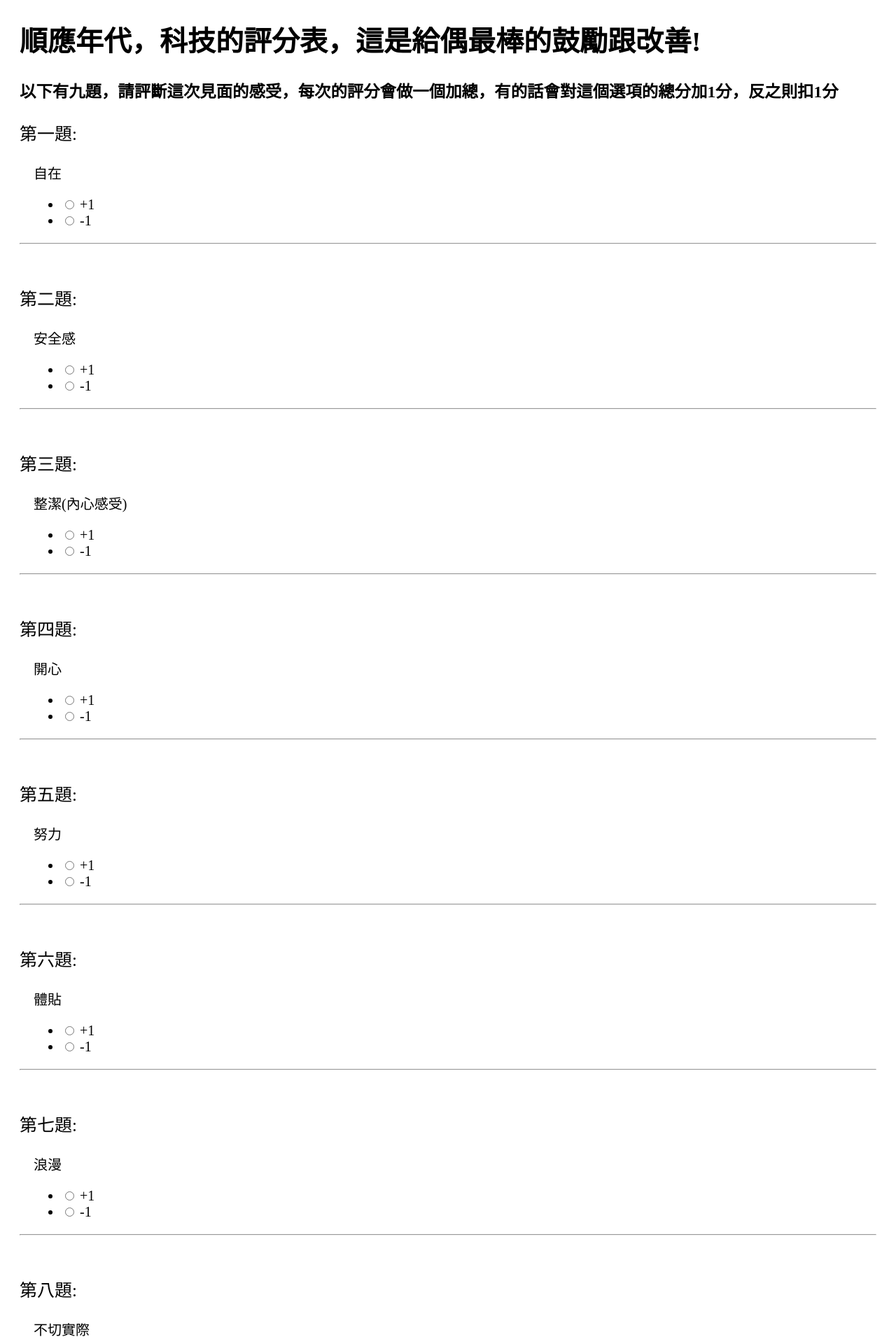
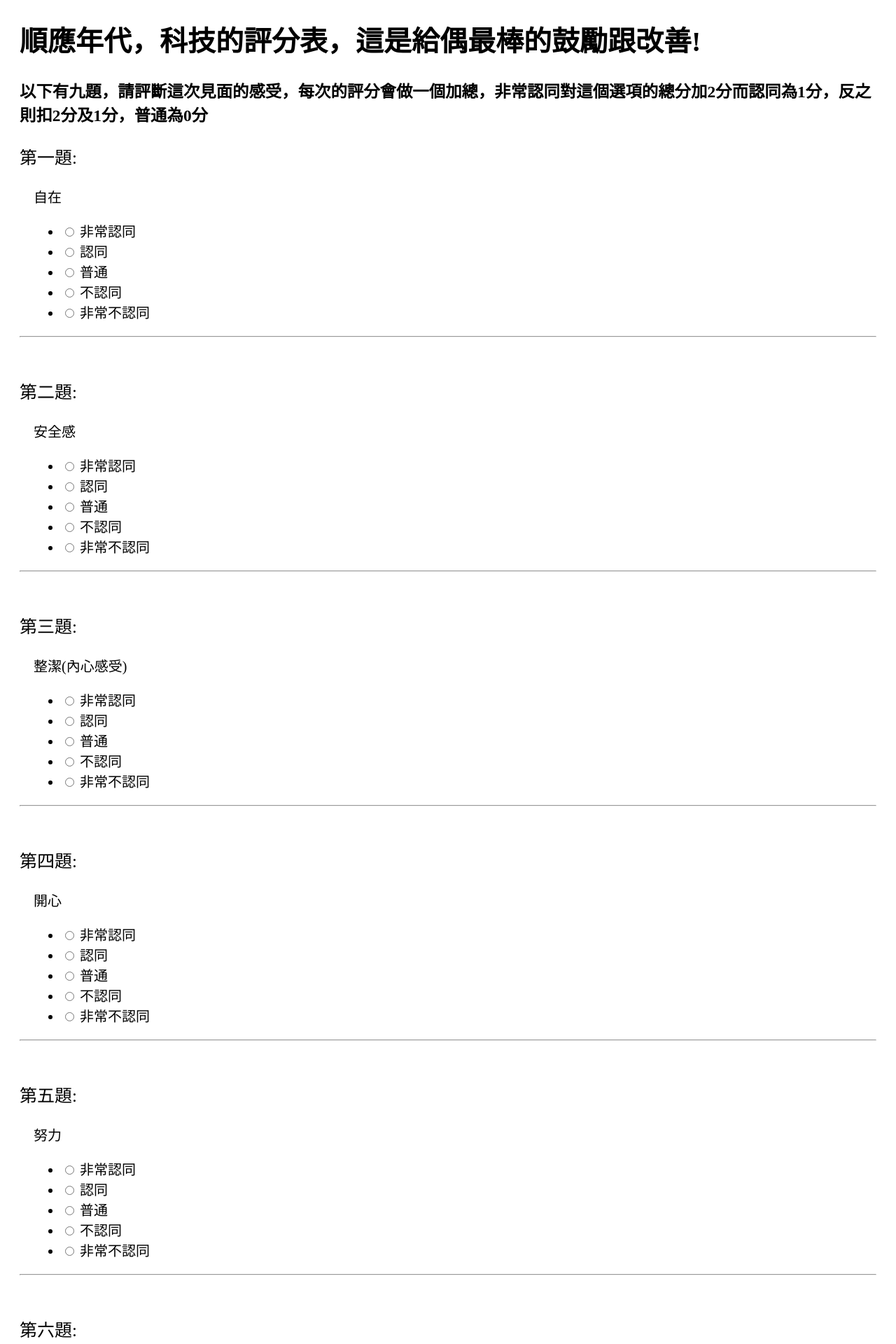
Before and after one commit to mike7777op/Flask_QA, a Flask app: page /index in a window 1280 px wide. Shown: the top 1920 px of the page at 70% size. Run offline with Flask 2, Linux system fonts and the light colour scheme.

Commit message:
update 0519

```diff
--- a/run.py
+++ b/run.py
@@ -43,15 +43,15 @@ class Answer(db.Model):
 db.create_all()
 
 class QAForm(FlaskForm):
-    FQ = RadioField(label='自在', coerce=int, choices=[(1,'+1'),(-1,'-1')], validators=[InputRequired()])
-    SQ = RadioField(label='安全感', coerce=int, choices=[(1,'+1'),(-1,'-1')], validators=[InputRequired()])
-    TQ = RadioField(label='整潔(內心感受)', coerce=int, choices=[(1,'+1'),(-1,'-1')], validators=[InputRequired()])
-    ForQ = RadioField(label='開心', coerce=int, choices=[(1,'+1'),(-1,'-1')], validators=[InputRequired()])
-    FivQ = RadioField(label='努力', coerce=int, choices=[(1,'+1'),(-1,'-1')], validators=[InputRequired()])
-    SixQ = RadioField(label='體貼', coerce=int, choices=[(1,'+1'),(-1,'-1')], validators=[InputRequired()])
-    SevQ = RadioField(label='浪漫', coerce=int, choices=[(1,'+1'),(-1,'-1')], validators=[InputRequired()])
-    EigQ = RadioField(label='不切實際', coerce=int, choices=[(1,'+1'),(-1,'-1')], validators=[InputRequired()])
-    NinQ = RadioField(label='失望', coerce=int, choices=[(1,'+1'),(-1,'-1')], validators=[InputRequired()])
+    FQ = RadioField(label='自在', coerce=int, choices=[(2,'非常認同'),(1,'認同'),(0,'普通'),(-1,'不認同'),(-2,'非常不認同')], validators=[InputRequired()])
+    SQ = RadioField(label='安全感', coerce=int, choices=[(2,'非常認同'),(1,'認同'),(0,'普通'),(-1,'不認同'),(-2,'非常不認同')], validators=[InputRequired()])
+    TQ = RadioField(label='整潔(內心感受)', coerce=int, choices=[(2,'非常認同'),(1,'認同'),(0,'普通'),(-1,'不認同'),(-2,'非常不認同')], validators=[InputRequired()])
+    ForQ = RadioField(label='開心', coerce=int, choices=[(2,'非常認同'),(1,'認同'),(0,'普通'),(-1,'不認同'),(-2,'非常不認同')], validators=[InputRequired()])
+    FivQ = RadioField(label='努力', coerce=int, choices=[(2,'非常認同'),(1,'認同'),(0,'普通'),(-1,'不認同'),(-2,'非常不認同')], validators=[InputRequired()])
+    SixQ = RadioField(label='體貼', coerce=int, choices=[(2,'非常認同'),(1,'認同'),(0,'普通'),(-1,'不認同'),(-2,'非常不認同')], validators=[InputRequired()])
+    SevQ = RadioField(label='浪漫', coerce=int, choices=[(2,'非常認同'),(1,'認同'),(0,'普通'),(-1,'不認同'),(-2,'非常不認同')], validators=[InputRequired()])
+    EigQ = RadioField(label='不切實際', coerce=int, choices=[(2,'非常認同'),(1,'認同'),(0,'普通'),(-1,'不認同'),(-2,'非常不認同')], validators=[InputRequired()])
+    NinQ = RadioField(label='失望', coerce=int, choices=[(2,'非常認同'),(1,'認同'),(0,'普通'),(-1,'不認同'),(-2,'非常不認同')], validators=[InputRequired()])
 
     submit = SubmitField(label='送出資料')
 
--- a/static/style.css
+++ b/static/style.css
@@ -56,7 +56,7 @@ p {
 }
 
 .zero {
-    margin-left: 440px;
+    margin-left: 438px;
     color:#848482;
     margin-top: -20px;
 
--- a/templates/index.html
+++ b/templates/index.html
@@ -62,7 +62,7 @@
     <div class="container">
         <h1>順應年代，科技的評分表，這是給偶最棒的鼓勵跟改善!</h1>
         <form method="POST" name="table">
-            <h3>以下有九題，請評斷這次見面的感受，每次的評分會做一個加總，有的話會對這個選項的總分加1分，反之則扣1分</h3>
+            <h3>以下有九題，請評斷這次見面的感受，每次的評分會做一個加總，非常認同對這個選項的總分加2分而認同為1分，反之則扣2分及1分，普通為0分</h3>
             {{ form.csrf_token() }}
             <p>第一題:</p>
             <div class="form">
```
Also changed, not shown: static/loginstyle.css (+5 -4 lines).
